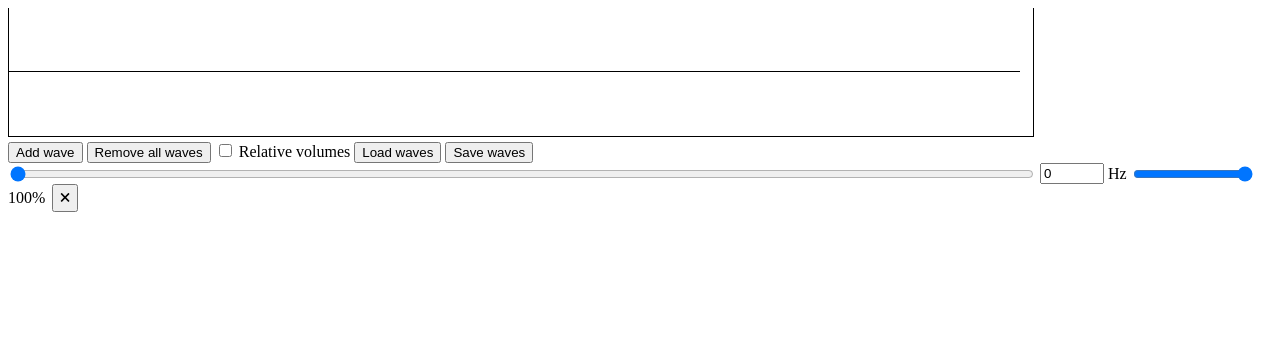
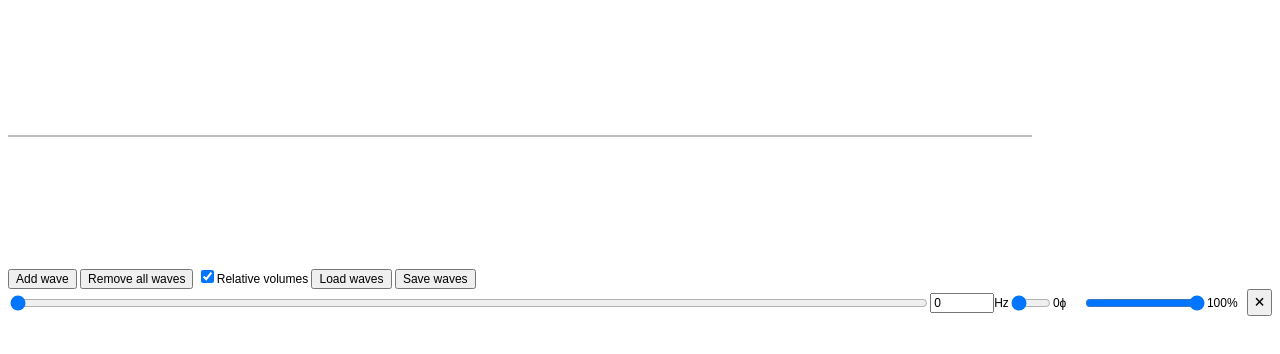
Before and after one commit to luizzeroxis/luizzeroxis.github.io, a plain HTML site: page projects/wave-adder/index.html in a window 1280 px wide. Both pictures are taken after a click on the button "Add wave". Drawn offline with Linux system fonts and the light colour scheme.

Commit message:
Updated wave-adder - New system for generating waves (directly creating a buffer) - Added wave phase option - Added quick fades when switching options to reduce popping - Looks a bit nicer

```diff
--- a/projects/wave-adder/index.html
+++ b/projects/wave-adder/index.html
@@ -1,24 +1,32 @@
-<!doctype html>
+<!DOCTYPE html>
 
 <style>
 
-canvas {
-	image-rendering: pixelated;
-	border-bottom: 1px solid black;
-	border-left: 1px solid black;
-	border-right: 1px solid black;
+body, button, input {
+	font-family: sans-serif;
+	font-size: 9pt;
 }
 
-div.wave > * {
-	vertical-align: middle;
+div.wave {
+	display: flex;
+	align-items: center;
 }
 
 input.frequency {
-	width: 1024px;
+	flex: 1;
 }
 
 input.frequency-text-box {
 	width: 56px;
+}
+
+input.phase {
+	width: 40px;
+}
+
+span.phase {
+	display: inline-block;
+	min-width: 30px;
 }
 
 input.volume {
@@ -32,12 +40,12 @@ span.volume {
 
 </style>
 
-<div><canvas id='canvas' width=1024 height=128></canvas></div>
+<div><canvas id='canvas' width=1024 height=256></canvas></div>
 
 <button class='add-wave'>Add wave</button>
 <button class='remove-all-waves'>Remove all waves</button>
 
-<label><input class='relative-volumes' type='checkbox' /> Relative volumes</label>
+<label><input class='relative-volumes' type='checkbox' checked /><span>Relative volumes</span></label>
 
 <button class='load-waves'>Load waves</button>
 <button class='save-waves'>Save waves</button>
@@ -46,9 +54,13 @@ span.volume {
 
 <template class='wave'>
 	<div class='wave'>
-		<input class='frequency' type='range' min=0 max=10000 value=0 step=10 />
+		<input class='frequency' type='range' min=0 max=10000 value=0 step=1 />
 		<input class='frequency-text-box' type='number' value=0 />
 		<span>Hz</span>
+
+		<input class='phase' type='range' min=0 max=1 step=0.05 value=0 />
+		<span class='phase'>0ϕ</span>
+
 		<input class='volume' type='range' min=0 max=100 step=1 value=100 />
 		<span class='volume'>100%</span>
 		<button class='remove-wave' title='Remove wave'>🗙</button>
@@ -57,179 +69,212 @@ span.volume {
 
 <script>
 
-// actual sound
+// Waves
 
-var audioCtx = null;
-var analyserNode = null;
+let duration = 1;
+let relativeVolumes = true;
+let waves = [];
 
-var waves = [];
-
-var relativeVolumes = false;
-
-var startAudioContext = () => {
-
-	// create audio ctx
-	if (!audioCtx) {
-		audioCtx = new AudioContext();
-	}
-
-	// create analyser node
-	if (!analyserNode) {
-		analyserNode = audioCtx.createAnalyser();
-		analyserNode.fftSize = 4096;
-		analyserNode.connect(audioCtx.destination);
-	}
-
-}
-
-var startGainNode = (wave) => {
-	startAudioContext();
-	if (!wave.gainNode) {
-		wave.gainNode = audioCtx.createGain();
-		wave.gainNode.connect(analyserNode);
-	}
-}
-
-// wave manipulation
-
-var addWave = () => {
-
-	var wave = {
+const addWave = () => {
+	let wave = {
 		frequency: 0,
 		volume: 1,
-		oscNode: null,
-		gainNode: null,
+		phase: 0,
+		element: null,
 	};
 
 	waves.push(wave);
-	startGainNode(wave);
-	updateVolumes();
+
+	updateAudio();
 
 	return wave;
 }
 
-var removeWave = (wave) => {
-	if (wave.gainNode)
-		wave.gainNode.disconnect();
-
-	var waveIndex = waves.findIndex(x => x == wave);
-	waves.splice(waveIndex, 1);
-
-	updateVolumes();
+const setFrequency = (wave, value) => {
+	wave.frequency = value;
+	updateAudio();
 }
 
-var removeAllWaves = () => {
-	waves.forEach(wave => {
-		//wave.oscNode.disconnect();
-		if (wave.gainNode)
-			wave.gainNode.disconnect();
-	});
+const setPhase = (wave, value) => {
+	wave.phase = value;
+	updateAudio();
+}
+
+const setVolume = (wave, value) => {
+	wave.volume = value;
+	updateAudio();
+}
+
+const removeWave = wave => {
+	let index = waves.findIndex(x => x == wave);
+	waves.splice(index, 1);
+	updateAudio();
+}
+
+const removeAllWaves = () => {
+	waves = [];
+	updateAudio();
+}
+
+const setRelativeVolumes = value => {
+	relativeVolumes = value;
+	updateAudio();
+}
+
+const loadWaves = data => {
 	waves = [];
 
-	updateVolumes();
+	data.w?.forEach(dataWave => {
+		let wave = {
+			frequency: dataWave[0] ?? 0,
+			volume: dataWave[1] ?? 1,
+			phase: dataWave[2] ?? 0,
+			element: null,
+		};
+
+		waves.push(wave);
+	})
+
+	relativeVolumes = data.r ?? false;
+
+	updateAudio();
 }
 
-var setFrequency = (wave, value) => {
-
-	wave.frequency = value;
-
-	startAudioContext();
-	//startGainNode(wave);
-
-	// restart all osc nodes, including this one
-	for (let wave of waves) {
-
-		if (wave.oscNode) {
-			wave.oscNode.stop();
-			wave.oscNode.disconnect();
+const saveWaves = () => {
+	const data = {};
+	data.w = waves.map(wave => ([wave.frequency, wave.volume, wave.phase]));
+	data.r = relativeVolumes;
+	return data;
 }
 
-		wave.oscNode = audioCtx.createOscillator();
-		wave.oscNode.type = 'sine';
-		wave.oscNode.frequency.value = wave.frequency;
+// Audio
 
-		wave.oscNode.connect(wave.gainNode);
-		wave.oscNode.start();
+let audioCtx;
+let startTime;
 
+let quickFadeTime = 0.1;
+
+let sounds = [];
+
+const updateAudio = f => {
+	audioCtx ??= new AudioContext();
+
+	for (const sound of [...sounds]) {
+		if (!sound.doingFadeOut) {
+			sound.doingFadeOut = true;
+			sound.gainNode.gain.cancelScheduledValues(0);
+			sound.gainNode.gain.linearRampToValueAtTime(0, audioCtx.currentTime + quickFadeTime);
+
+			setTimeout(() => {
+				sound.source.stop();
+				sound.source.disconnect();
+				sound.gainNode.disconnect();
+
+				sounds.splice(sounds.findIndex(x => x == sound), 1);
+			}, quickFadeTime * 1000);
+		}
 	}
 
-	updateVolumes();
+	let newSource = audioCtx.createBufferSource();
+	newSource.buffer = makeBuffer();
+	newSource.loop = true;
 
+	const newGainNode = audioCtx.createGain();
+	newGainNode.gain.value = 0;
+	newGainNode.gain.linearRampToValueAtTime(1, audioCtx.currentTime + quickFadeTime);
+
+	newSource.connect(newGainNode);
+	newGainNode.connect(audioCtx.destination);
+
+	sounds.push({
+		source: newSource,
+		gainNode: newGainNode,
+	});
+
+	let offset = 0;
+	if (startTime != null) {
+		offset = (audioCtx.currentTime - startTime) % duration;
 	}
 
-var setVolume = (wave, value) => {
+	newSource.start(0, offset);
 
-	wave.volume = value;
-
-	startAudioContext();
-	//startGainNode(wave);
-
-	updateVolumes();
+	startTime = audioCtx.currentTime;
 }
 
-var updateVolumes = () => {
-	waves.forEach(wave => {
-		if (wave.gainNode)
-		if (relativeVolumes) {
-			wave.gainNode.gain.value = wave.volume / waves.length;
-		} else {
-			wave.gainNode.gain.value = wave.volume;
+const makeBuffer = () => {
+	audioCtx ??= new AudioContext();
+
+	let sampleRate = 44100;
+	let samples = duration * sampleRate;
+	let buffer = audioCtx.createBuffer(1, samples, sampleRate);
+	let array = buffer.getChannelData(0);
+
+	let relativeVolumeFactor = (relativeVolumes ? (1/waves.length) : 1);
+
+	for (let i=0; i<samples; ++i) {
+		let seconds = i / sampleRate;
+
+		for (let wave of waves) {
+			array[i] += wave.volume * relativeVolumeFactor * Math.sin(2 * Math.PI * (wave.frequency * seconds + wave.phase));
 		}
-	});
 	}
 
-// display
+	return buffer;
+}
 
-var canvas = document.getElementById('canvas');
-var canvasCtx = canvas.getContext('2d');
+// Visualization
 
-var draw = () => {
+let canvas = document.querySelector("canvas");
+var canvasCtx = canvas.getContext("2d");
 
+let visualDuration = 1;
+
+let draw = () => {
 	requestAnimationFrame(() => draw());
 
-	if (!audioCtx) return;
+	canvasCtx.clearRect(0, 0, canvas.width, canvas.height);
 
-	var dataArray = new Float32Array(analyserNode.fftSize);
-	analyserNode.getFloatTimeDomainData(dataArray);
+	let relativeVolumeFactor = (relativeVolumes ? (1/waves.length) : 1);
 
-	var pixelsPerSample = canvas.width / audioCtx.sampleRate;
+	canvasCtx.beginPath();
+	canvasCtx.moveTo(0, canvas.height/2);
 
-	var dataEndPosition = (audioCtx.currentTime % 1) * audioCtx.sampleRate;
-	var dataBeginPosition = dataEndPosition - dataArray.length;
-	var dataLength = dataArray.length;
+	let horizontalResolution = 44100;
 
-	// +1 and -1 because clearrect can't clear subpixels, so it ends up clearing more than it should
-	// (there's probably a more elegant solution to this)
+	for (let x = 0; x < horizontalResolution; ++x) {
 
-	canvasCtx.clearRect(
-		(dataBeginPosition * pixelsPerSample) + 1, 0,
-		(dataLength * pixelsPerSample) - 1, canvas.height);
-
-	var dataHeight = canvas.height - 2; // leave 1 pixel above and below
-
-	for (var i = 0; i < dataArray.length; i++) {
-		var dataX = Math.floor((dataBeginPosition + i) * pixelsPerSample);
-		var dataY = Math.floor(dataArray[i] * (dataHeight/2) + (dataHeight/2));
-
-		canvasCtx.fillRect(dataX, dataY, 1, 1);
+		let y = 0;
+		for (let wave of waves) {
+			let xSeconds = (x / horizontalResolution) * visualDuration;
+			y += wave.volume * relativeVolumeFactor * Math.sin(2 * Math.PI * (wave.frequency * xSeconds + wave.phase));
 		}
 
-	// TODO: wrap negative pixels around to the right side
+		y = y * (canvas.height/2) + (canvas.height/2);
 
+		canvasCtx.lineTo(x * (canvas.width / horizontalResolution), y);
+	}
+
+	let alpha = 0.5;
+
+	canvasCtx.strokeStyle = "rgba(0, 0, 0, "+alpha.toString()+")";
+	canvasCtx.stroke();
 }
 
 requestAnimationFrame(() => draw());
 
-// html
+// HTML
 
 var divWaveList = document.querySelector('div.wave-list');
 
-let htmlRemoveAllWaves = () => {
-	divWaveList.textContent = '';
-}
-
 let htmlAddWave = (wave) => {
 	wave.element = document.querySelector('template.wave').content.cloneNode(true).querySelector('div.wave');
+
+	wave.element.querySelector('input.frequency').value = wave.frequency;
+	wave.element.querySelector('input.frequency-text-box').value = wave.frequency;
+	wave.element.querySelector('input.phase').value = wave.phase;
+	wave.element.querySelector('span.phase').textContent = wave.phase + 'ϕ';
+	wave.element.querySelector('input.volume').value = wave.volume * 100;
+	wave.element.querySelector('span.volume').valie = wave.volume * 100 + '%';
 
 	wave.element.querySelector('input.frequency').oninput = e => {
 		setFrequency(wave, parseFloat(e.target.value));
@@ -243,17 +288,26 @@ let htmlAddWave = (wave) => {
 		wave.element.querySelector('input.frequency').value = e.target.value;
 	}
 
+	wave.element.querySelector('input.phase').oninput = e => {
+		setPhase(wave, parseFloat(e.target.value));
+		wave.element.querySelector('span.phase').textContent = e.target.value + 'ϕ';
+	}
+
 	wave.element.querySelector('input.volume').oninput = e => {
-		setVolume(wave, e.target.value / 100);
+		setVolume(wave, parseFloat(e.target.value) / 100);
 		wave.element.querySelector('span.volume').textContent = e.target.value + '%';
 	}
 
 	wave.element.querySelector('button.remove-wave').onclick = e => {
 		removeWave(wave);
-		wave.element.parentNode.removeChild(wave.element);
+		wave.element.remove();
 	}
 
-	divWaveList.appendChild(wave.element);
+	divWaveList.append(wave.element);
+}
+
+let htmlRemoveAllWaves = () => {
+	divWaveList.textContent = '';
 }
 
 document.querySelector('button.add-wave').onclick = e => {
@@ -262,69 +316,44 @@ document.querySelector('button.add-wave').onclick = e => {
 }
 
 document.querySelector('button.remove-all-waves').onclick = e => {
+	if (confirm("Remove all waves?")) {
 		removeAllWaves();
 		htmlRemoveAllWaves();
 	}
+}
 
 document.querySelector('input.relative-volumes').onchange = e => {
-	if (e.target.checked) {
-		relativeVolumes = true;
-	} else {
-		relativeVolumes = false;
-	}
-	updateVolumes();
+	setRelativeVolumes(e.target.checked);
 }
 
 document.querySelector('button.load-waves').onclick = e => {
-	let string = prompt("Input wave string to load:");
+
+	const string = prompt("Input a wave string:");
 	if (string == null) return;
 
 	let data;
 	try {
 		data = JSON.parse(string);
 	} catch {
-		alert('WRONG');
+		alert("Input incorrectly formatted.");
 		return;
 	}
 
-	removeAllWaves();
+	loadWaves(data);
+
 	htmlRemoveAllWaves();
 
-	if (data.w) {
-		data.w.forEach(wave => {
-			let w = addWave();
-			setFrequency(w, wave[0]);
-			setVolume(w, wave[1]);
-
-			htmlAddWave(w);
-
-			w.element.querySelector('input.frequency').value = w.frequency;
-			w.element.querySelector('input.frequency-text-box').value = w.frequency;
-
-			w.element.querySelector('input.volume').value = w.volume * 100;
+	waves.forEach(wave => {
+		htmlAddWave(wave);
 	})
-	}
-
-	relativeVolumes = data.r ? true : false;
-	updateVolumes();
 
 	document.querySelector('input.relative-volumes').checked = relativeVolumes;
 }
 
 document.querySelector('button.save-waves').onclick = e => {
-	let data = {}
-
-	if (waves.length != 0) {
-		data.w = waves.map(wave => {
-			return [wave.frequency, wave.volume];
-		})
-	}
-	if (relativeVolumes) {
-		data.r = true;
-	}
-
-	let string = JSON.stringify(data);
-	prompt("Wave string:", string);
+	const data = saveWaves();
+	const string = JSON.stringify(data);
+	prompt("Here's your wave string:", string);
 }
 
 </script>
```
Lines whose indentation alone changed are shown as unchanged.
